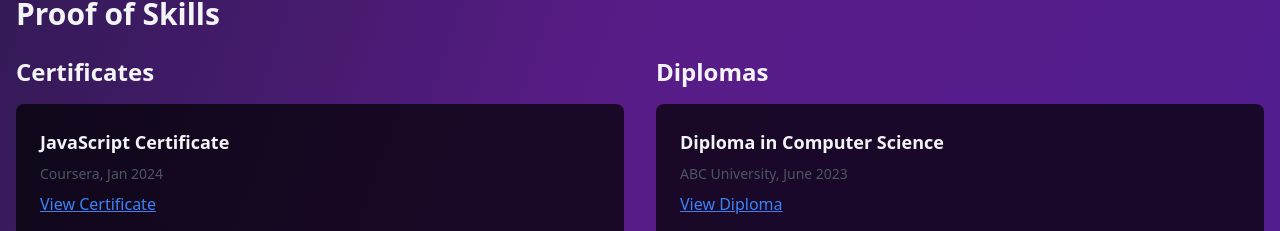
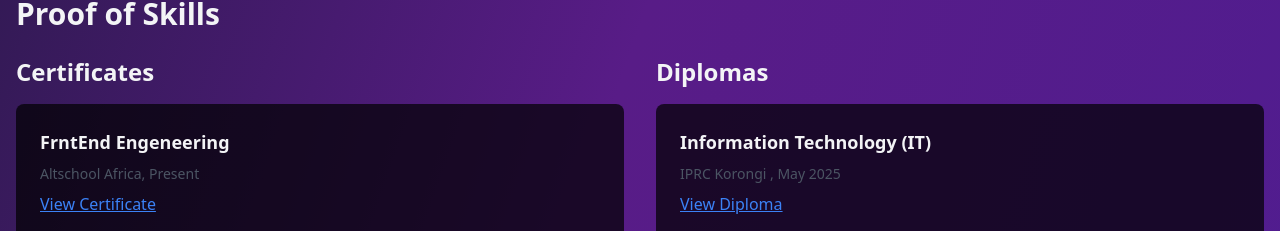
Before and after one commit to hyacinthe4/myportfolio, a plain HTML site: page index.html in a window 1280 px wide. Shown: the part 1800-2031 px from the top of the page. Drawn offline with nearby package versions, Linux system fonts and the light colour scheme.

Commit message:
Update index.html
Changes in diploma and certificate

```diff
--- a/index.html
+++ b/index.html
@@ -216,8 +216,8 @@
             <div class="swiper-slide">
               <div class="bg-black bg-opacity-70 rounded-lg shadow-lg overflow-hidden transition-transform hover:scale-105">
                 <div class="p-6">
-                  <h4 class="font-bold text-lg mb-2">JavaScript Certificate</h4>
-                  <p class="text-sm text-gray-600 mb-2">Coursera, Jan 2024</p>
+                  <h4 class="font-bold text-lg mb-2">FrntEnd Engeneering </h4>
+                  <p class="text-sm text-gray-600 mb-2">Altschool Africa, Present </p>
                   <a href="https://example.com/certificate-js" target="_blank" class="text-blue-500 underline">View Certificate</a>
                 </div>
               </div>
@@ -234,8 +234,8 @@
             <div class="swiper-slide">
               <div class="bg-black bg-opacity-70 rounded-lg shadow-lg overflow-hidden transition-transform hover:scale-105">
                 <div class="p-6">
-                  <h4 class="font-bold text-lg mb-2">Diploma in Computer Science</h4>
-                  <p class="text-sm text-gray-600 mb-2">ABC University, June 2023</p>
+                  <h4 class="font-bold text-lg mb-2">Information Technology (IT)</h4>
+                  <p class="text-sm text-gray-600 mb-2">IPRC Korongi , May 2025</p>
                   <a href="https://example.com/diploma-cs" target="_blank" class="text-blue-500 underline">View Diploma</a>
                 </div>
               </div>
```
